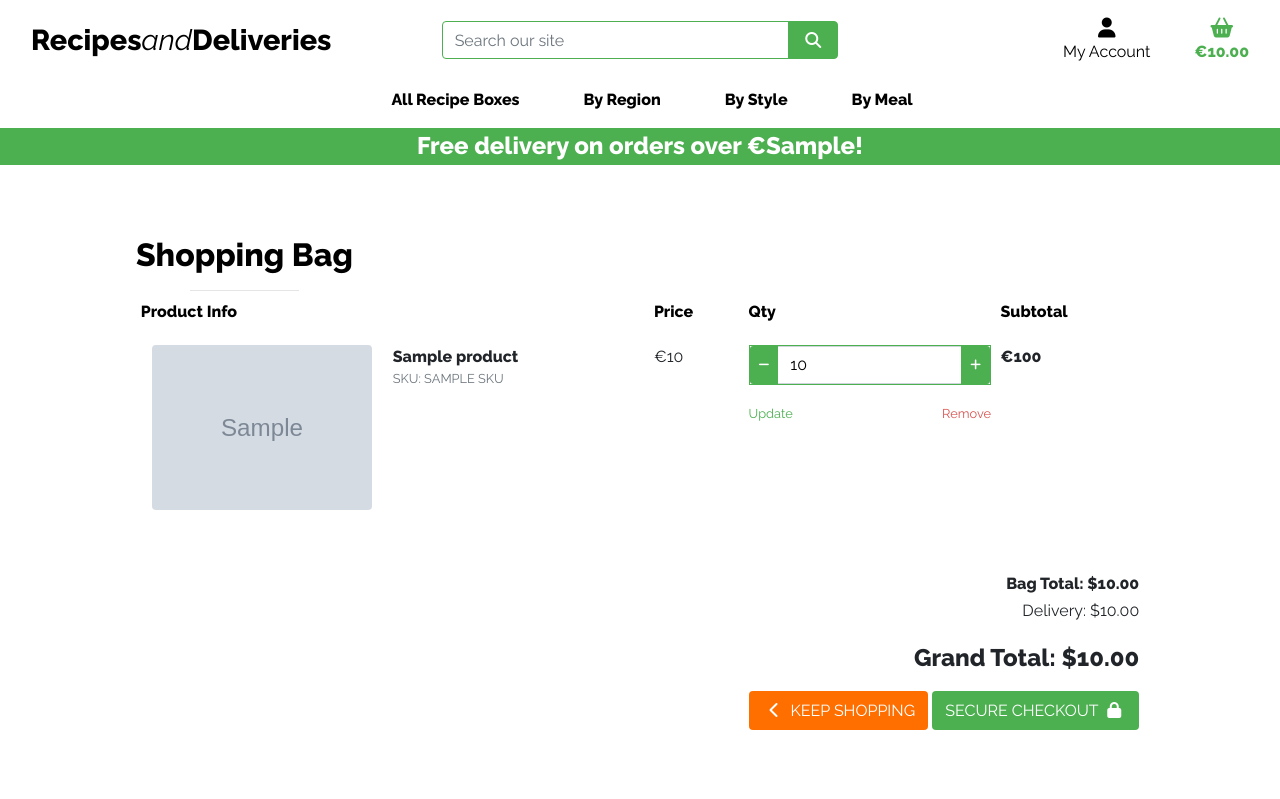
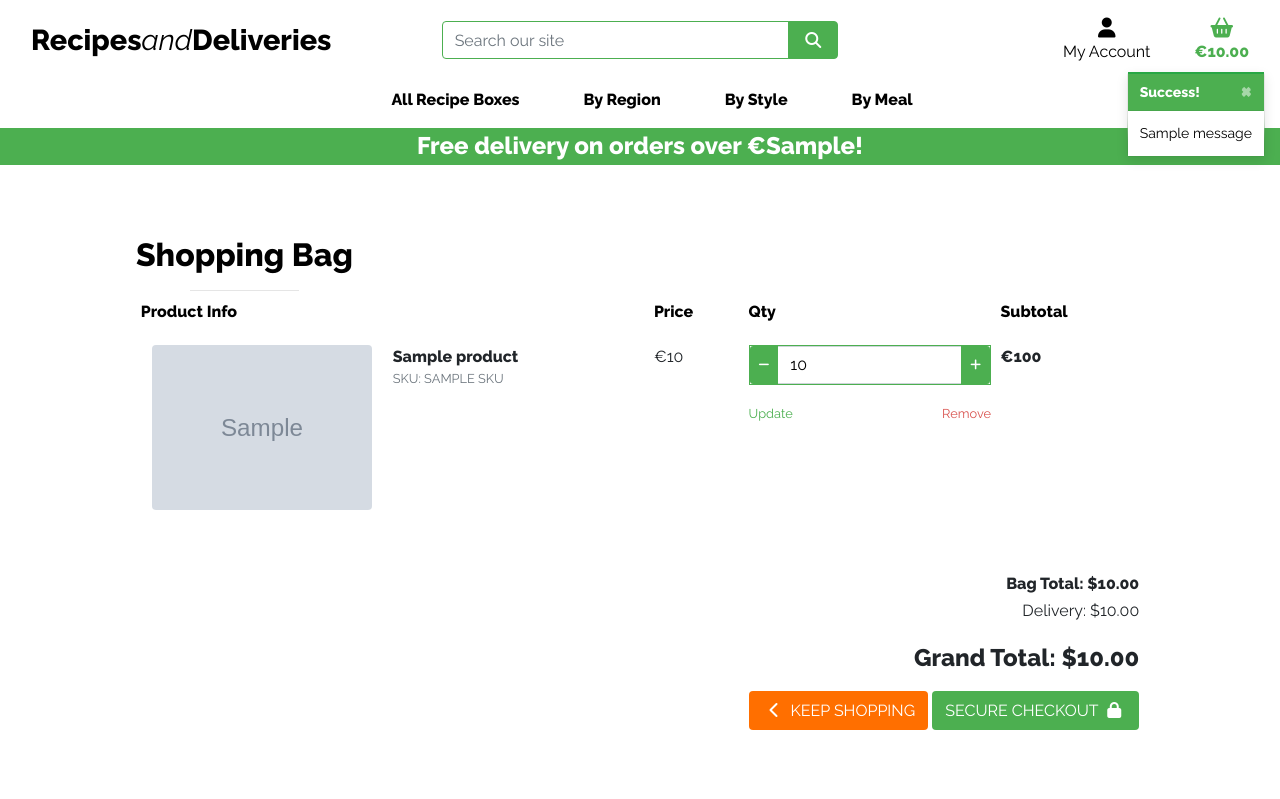
Before and after one commit to Justin-Sawyer/recipes-and-deliveries, a Django app: template bag/templates/bag/bag.html in a window 1280 px wide. Shown: the top 799 px of the page. Run offline with Django 3.2, Linux system fonts and the light colour scheme; the template is opened without the code that fills it: most values are stand-ins (such as "Sample title", 1, 10 or a date in 2020); grey boxes marked "Sample" are stand-in pictures; one stand-in notice (Sample message) is shown; some libraries are stand-ins or nearby versions.

Commit message:
toasts added and personalized to match site

```diff
--- a/bag/views.py
+++ b/bag/views.py
@@ -1,4 +1,7 @@
 from django.shortcuts import render, redirect, reverse, HttpResponse
+from django.contrib import messages
+
+from products.models import Product
 
 
 def view_bag(request):
@@ -8,6 +11,8 @@ def view_bag(request):
 
 def add_to_bag(request, item_id):
     """ Add a quantity of the specified product to the shopping bag """
+
+    product = Product.objects.get(pk=item_id)
 
     quantity = int(request.POST.get('quantity'))
     redirect_url = request.POST.get('redirect_url')
@@ -29,6 +34,7 @@ def add_to_bag(request, item_id):
             bag[item_id] += quantity
         else:
             bag[item_id] = quantity
+            messages.success(request, f'Added {product.name} to your bag!')
 
     request.session['bag'] = bag
 
--- a/static/css/base.css
+++ b/static/css/base.css
@@ -198,6 +198,23 @@ body {
     object-fit: cover;
 }
 
+/* -------------------------------- Bootstrap Toasts */
+
+.message-container {
+    position: fixed;
+    top: 72px;
+    right: 15px;
+    z-index: 9999999999;
+}
+
+.custom-toast {
+    overflow: visible;
+}
+
+.toast-capper {
+    height: 2px;
+}
+
 /* -------------------------------- Media Queries */
 
 /* Slightly larger container on xl screens */
--- a/templates/base.html
+++ b/templates/base.html
@@ -135,7 +135,21 @@
     </header>
 
     {% if messages %}
-    <div class="message_container"></div>
+    <div class="message-container">
+        {% for message in messages %}
+            {% with message.level as level %}
+                {% if level == 40 %}
+                    {% include 'includes/toasts/toast_error.html' %}
+                {% elif level == 30 %}
+                    {% include 'includes/toasts/toast_warning.html' %}
+                {% elif level == 25 %}
+                    {% include 'includes/toasts/toast_success.html' %}
+                {% else %}
+                    {% include 'includes/toasts/toast_info.html' %}
+                {% endif %}
+            {% endwith %}
+        {% endfor %}
+    </div>
     {% endif %}
 
     {% block page_header %}
@@ -149,6 +163,10 @@
     {% endblock %}
 
     {% block postloadjs %}
+    <script type="text/javascript">
+        $('.toast').toast('show');
+    </script>
+
     <script>
         $("#copyright").text(new Date().getFullYear());
     </script>
--- /dev/null
+++ b/templates/includes/toasts/toast_success.html
@@ -0,0 +1,13 @@
+<div class="toast custom-toast border-top-0" data-autohide="false">
+    <div class="arrow-up arrow-success"></div>
+    <div class="w-100 toast-capper bg-success"></div>
+    <div class="toast-header bg-green text-white">
+        <strong class="mr-auto">Success!</strong>
+        <button type="button" class="ml-2 mb-1 close text-white" data-dismiss="toast" aria-label="Close">
+            <span aria-hidden="true">&times;</span>
+        </button>
+    </div>
+    <div class="toast-body bg-white">
+        {{ message }}
+    </div>
+</div>
```
Also changed, not shown: templates/includes/toasts/toast_error.html (added, +13 -0 lines), templates/includes/toasts/toast_info.html (added, +13 -0 lines), templates/includes/toasts/toast_warning.html (added, +13 -0 lines).
